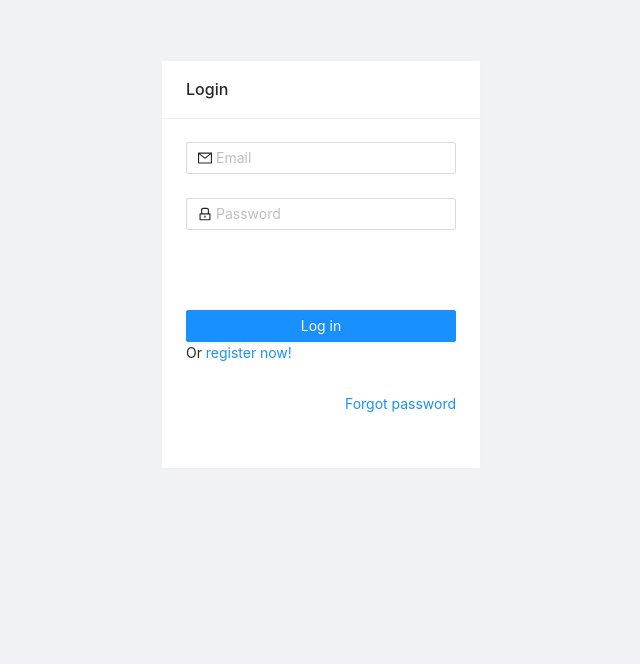
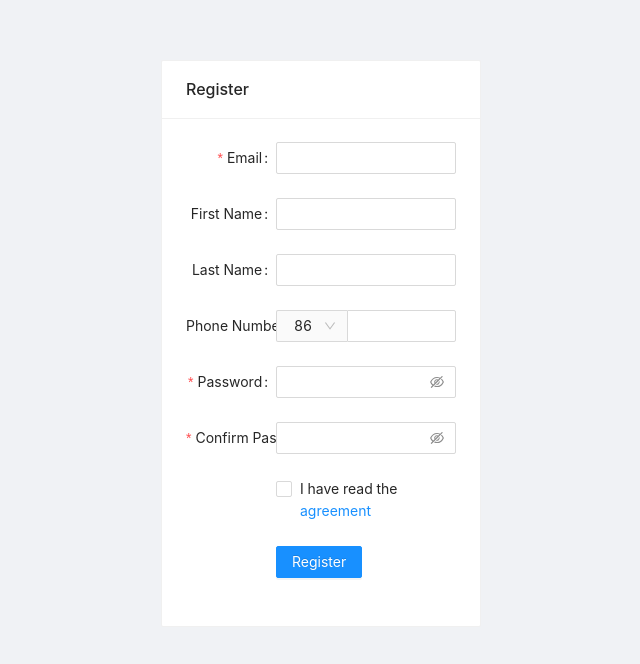
Before and after one commit to barsheshet/fe-infra, a React (Create React App) app: page /register in a window 1280 px wide. Before the commit this address led to /login. Shown: the top 664 px of the page, without its empty margins (319-959 px from the left). Built offline with nearby package versions, Linux system fonts and the light colour scheme; no server answers.

Commit message:
Registration form

```diff
--- a/src/App.js
+++ b/src/App.js
@@ -1,14 +1,18 @@
 import React from "react";
 import { BrowserRouter as Router, Switch, Route } from "react-router-dom";
 import { Login } from "./screens/Login";
+import { Register } from "./screens/Register";
 import { Main } from "./screens/Main";
 
 function App() {
   return (
     <Router>
       <Switch>
-        <Route path="/login">
+        <Route path="/login" exact>
           <Login />
+        </Route>
+        <Route path="/register" exact>
+          <Register />
         </Route>
         <Route path="/">
           <Main />
--- a/src/components/LoginForm.js
+++ b/src/components/LoginForm.js
@@ -1,7 +1,9 @@
 /** @jsx jsx */
 import { jsx } from "@emotion/core";
-import { Form, Input, Button, Card, Alert } from "antd";
+import { Form, Input, Button, Card, Alert, Typography } from "antd";
 import { MailOutlined, LockOutlined } from "@ant-design/icons";
+
+const { Link } = Typography;
 
 export const LoginForm = (props) => {
   return (
@@ -20,6 +22,10 @@ export const LoginForm = (props) => {
           name="email"
           hidden={props.step === 2}
           rules={[
+            {
+              type: "email",
+              message: "The input is not valid Email!",
+            },
             {
               required: true,
               message: "Please input your Email!",
@@ -74,15 +80,12 @@ export const LoginForm = (props) => {
           >
             Log in
           </Button>
-          Or{" "}
-          <a href="/" onClick={props.onRegisterClick}>
-            register now!
-          </a>
+          Or <Link onClick={props.onRegisterClick}>register now!</Link>
         </Form.Item>
         <Form.Item>
-          <a css={{ float: "right" }} href="/" onClick={props.onForgotClick}>
+          <Link css={{ float: "right" }} onClick={props.onForgotClick}>
             Forgot password
-          </a>
+          </Link>
         </Form.Item>
       </Form>
     </Card>
--- /dev/null
+++ b/src/components/RegistrationForm.js
@@ -0,0 +1,165 @@
+import React from "react";
+import { Form, Input, Select, Checkbox, Button, Card } from "antd";
+
+const { Option } = Select;
+
+const formItemLayout = {
+  labelCol: {
+    xs: {
+      span: 24,
+    },
+    sm: {
+      span: 8,
+    },
+  },
+  wrapperCol: {
+    xs: {
+      span: 24,
+    },
+    sm: {
+      span: 16,
+    },
+  },
+};
+const tailFormItemLayout = {
+  wrapperCol: {
+    xs: {
+      span: 24,
+      offset: 0,
+    },
+    sm: {
+      span: 16,
+      offset: 8,
+    },
+  },
+};
+
+export const RegistrationForm = (props) => {
+  const onFinish = (values) => {
+    console.log("Received values of form: ", values);
+  };
+
+  const prefixSelector = (
+    <Form.Item name="prefix" noStyle>
+      <Select
+        style={{
+          width: 70,
+        }}
+      >
+        <Option value="+86">+86</Option>
+        <Option value="+87">+87</Option>
+      </Select>
+    </Form.Item>
+  );
+
+  return (
+    <Card title={"Register"}>
+      <Form
+        {...formItemLayout}
+        name="register"
+        onFinish={onFinish}
+        initialValues={{
+          prefix: "86",
+        }}
+        scrollToFirstError
+      >
+        <Form.Item
+          name="email"
+          label="Email"
+          rules={[
+            {
+              type: "email",
+              message: "The input is not valid Email!",
+            },
+            {
+              required: true,
+              message: "Please input your Email!",
+            },
+          ]}
+        >
+          <Input />
+        </Form.Item>
+
+        <Form.Item name="firstName" label="First Name">
+          <Input />
+        </Form.Item>
+
+        <Form.Item name="lastName" label="Last Name">
+          <Input />
+        </Form.Item>
+
+        <Form.Item name="phone" label="Phone Number">
+          <Input
+            addonBefore={prefixSelector}
+            style={{
+              width: "100%",
+            }}
+          />
+        </Form.Item>
+
+        <Form.Item
+          name="password"
+          label="Password"
+          rules={[
+            {
+              required: true,
+              message: "Please input your password!",
+            },
+          ]}
+          hasFeedback
+        >
+          <Input.Password />
+        </Form.Item>
+
+        <Form.Item
+          name="confirm"
+          label="Confirm Password"
+          dependencies={["password"]}
+          hasFeedback
+          rules={[
+            {
+              required: true,
+              message: "Please confirm your password!",
+            },
+            ({ getFieldValue }) => ({
+              validator(rule, value) {
+                if (!value || getFieldValue("password") === value) {
+                  return Promise.resolve();
+                }
+
+                return Promise.reject(
+                  "The two passwords that you entered do not match!"
+                );
+              },
+            }),
+          ]}
+        >
+          <Input.Password />
+        </Form.Item>
+
+        <Form.Item
+          name="agreement"
+          valuePropName="checked"
+          rules={[
+            {
+              validator: (_, value) =>
+                value
+                  ? Promise.resolve()
+                  : Promise.reject("Should accept agreement"),
+            },
+          ]}
+          {...tailFormItemLayout}
+        >
+          <Checkbox>
+            I have read the <a href="/">agreement</a>
+          </Checkbox>
+        </Form.Item>
+        <Form.Item {...tailFormItemLayout}>
+          <Button type="primary" htmlType="submit">
+            Register
+          </Button>
+        </Form.Item>
+      </Form>
+    </Card>
+  );
+};
--- a/src/screens/Login.js
+++ b/src/screens/Login.js
@@ -30,9 +30,7 @@ export const Login = () => {
     onSuccess: onLoginSuccess,
   });
 
-  const onFinish = (creds) => {
-    login(creds);
-  };
+  const onRegisterClick = () => history.push("register");
 
   return (
     <Layout
@@ -47,10 +45,10 @@ export const Login = () => {
           <Col span={6}>
             <LoginForm
               step={step}
-              onSubmit={onFinish}
+              onSubmit={login}
               errorMessage={error?.message}
               isLoading={isLoading}
-              onRegisterClick={() => true}
+              onRegisterClick={onRegisterClick}
               onForgotClick={() => true}
             />
           </Col>
--- a/src/screens/Main.js
+++ b/src/screens/Main.js
@@ -21,7 +21,6 @@ export const Main = () => {
     dispatch({ type: actions.SET_JWT, jwt: data.jwt });
     setAutoRefresh(null);
     const expiration = getExpiration(data.jwt);
-    console.log(expiration);
     setAutoRefresh(setTimeout(refreshToken, expiration - 5000));
   };
 
--- /dev/null
+++ b/src/screens/Register.js
@@ -0,0 +1,27 @@
+/** @jsx jsx */
+import { jsx } from "@emotion/core";
+import { Row, Col, Layout } from "antd";
+import { RegistrationForm } from "../components/RegistrationForm";
+
+const { Content } = Layout;
+
+export const Register = () => {
+  return (
+    <Layout
+      css={{
+        minHeight: "100vh",
+        paddingTop: "60px",
+      }}
+    >
+      <Content>
+        <Row>
+          <Col span={9} />
+          <Col span={6}>
+            <RegistrationForm />
+          </Col>
+          <Col span={9} />
+        </Row>
+      </Content>
+    </Layout>
+  );
+};
```
